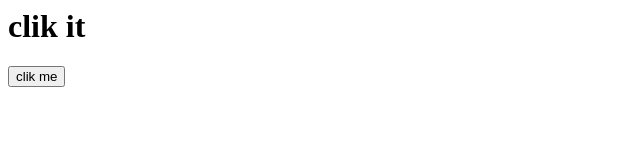
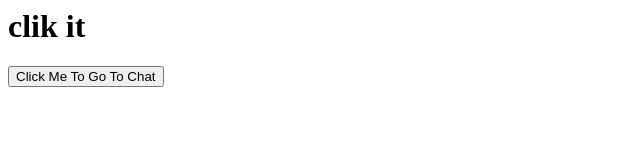
Before and after one commit to ItsMeCookies242/ItsMeCookies242.github.io, a plain HTML site: page index.html in a window 1280 px wide. Shown: the whole page, without its empty margins (0-640 px from the left). Drawn offline with Linux system fonts and the light colour scheme.

Commit message:
update index

```diff
--- a/index.html
+++ b/index.html
@@ -1,10 +1,7 @@
 <html>
     <title>clik it</title>
     <h1>clik it</h1>
-    <button onclick="click">clik me</button>
+    <input type="button" onclick="location.href='/chat';" value="Click Me To Go To Chat" />
     <script>
-function click(){
-    alert("hi lol");
-}
     </script>
 </html>
```
Also changed, not shown: test/index.html (deleted, +0 -13 lines).
